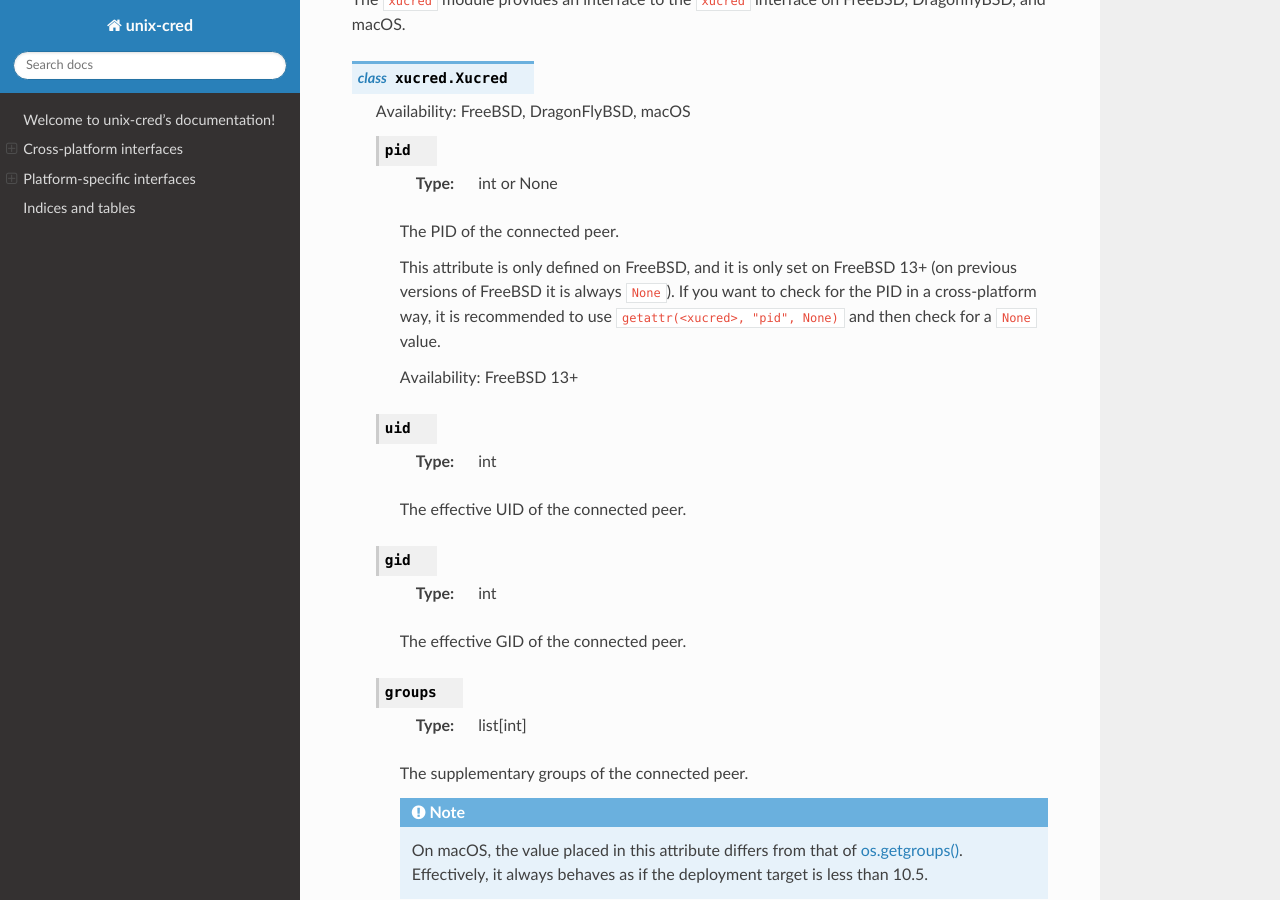
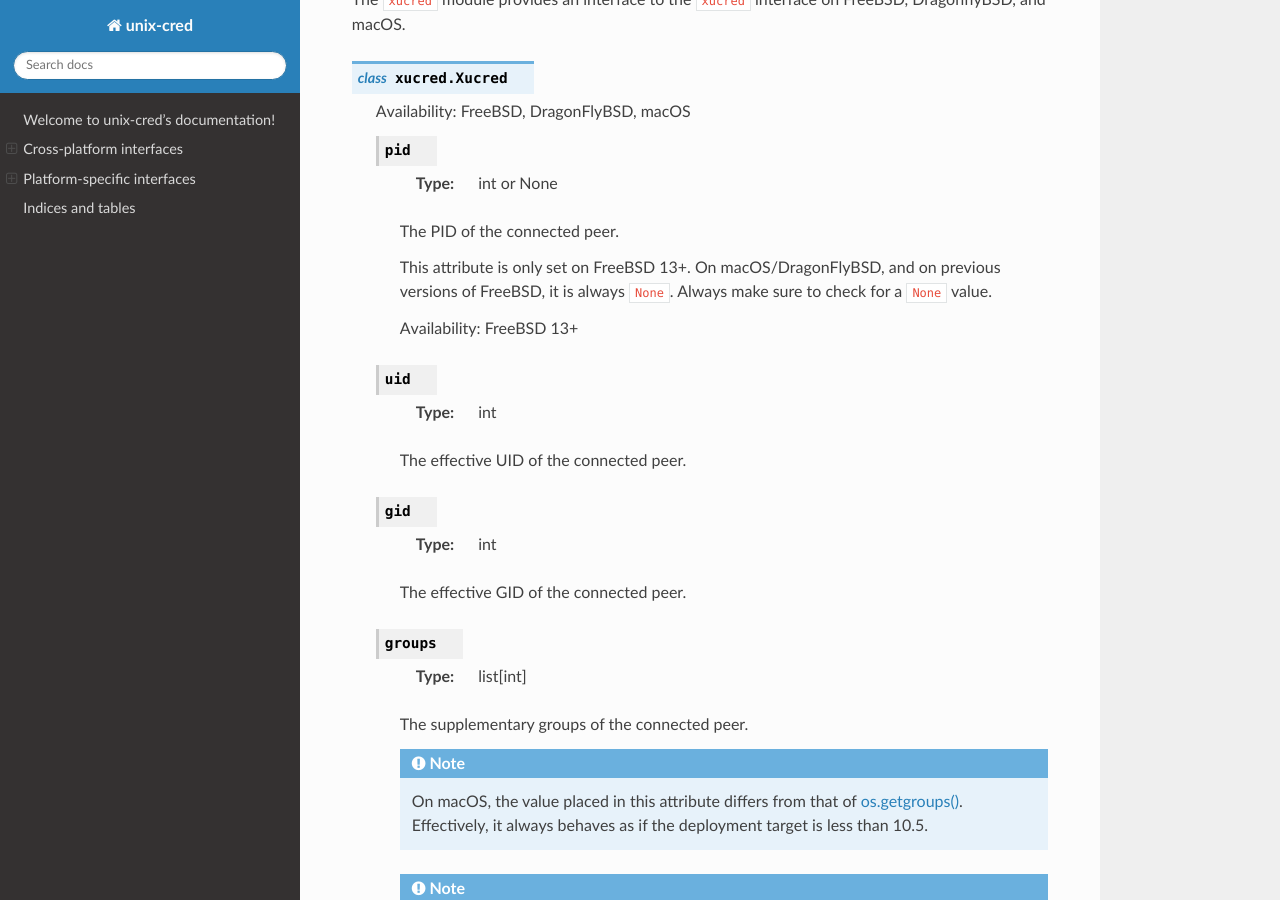
Before and after one commit to cptpcrd/unix_cred, a Sphinx documentation site: the page built from docs/index.rst, in a window 1280 px wide and 900 px high, scrolled down 1740 px. Built offline with Sphinx 7.4.7 and the Read the Docs theme 2.0.0, drawn with Linux system fonts in a browser that asks for light colours.

Commit message:
xucred: Always define Xucred.pid
It is set to None on systems where it is not supported, but it is always
present.

```diff
--- a/docs/index.rst
+++ b/docs/index.rst
@@ -99,10 +99,8 @@ The ``xucred`` module provides an interface to the ``xucred`` interface on FreeB
 
         The PID of the connected peer.
 
-        This attribute is only defined on FreeBSD, and it is only set on FreeBSD 13+ (on
-        previous versions of FreeBSD it is always ``None``). If you want to check for the PID
-        in a cross-platform way, it is recommended to use ``getattr(<xucred>, "pid", None)``
-        and then check for a ``None`` value.
+        This attribute is only set on FreeBSD 13+. On macOS/DragonFlyBSD, and on previous versions of FreeBSD,
+        it is always ``None``. Always make sure to check for a ``None`` value.
 
         Availability: FreeBSD 13+
 
```
Also changed, not shown: 2 other files.
